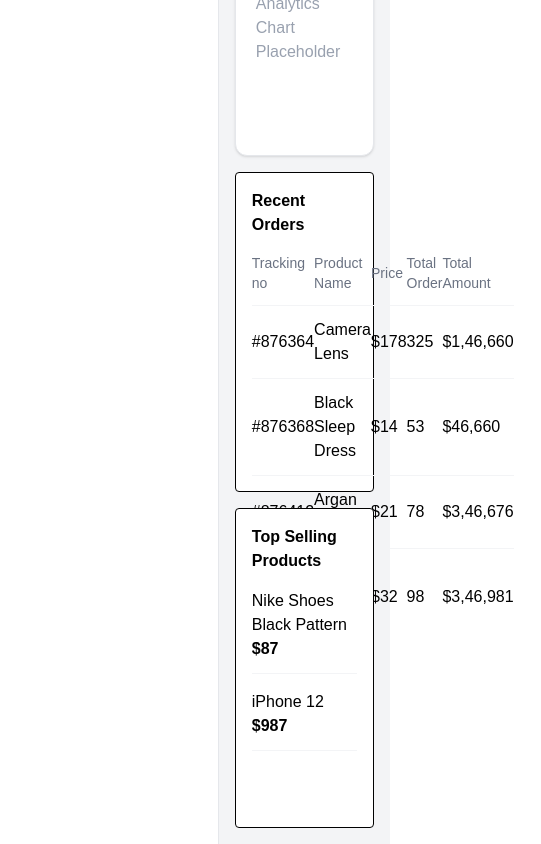
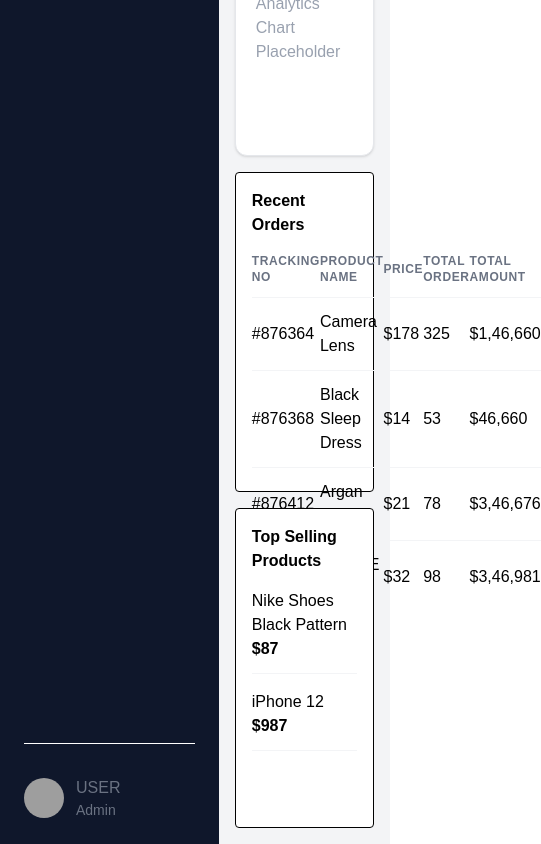
Before and after one commit to mozumil/saas-dashboard, a Next.js app: page / in a window 390 px wide. Shown: the part 1014-1858 px from the top of the page, 541 px wide, since content can reach past the window. Built offline with nearby package versions, Linux system fonts and the light colour scheme; grey boxes are pictures that could not be loaded.

Commit message:
build responsive dashboard UI and sidebar navigation

```diff
--- a/src/components/RecentOrders.tsx
+++ b/src/components/RecentOrders.tsx
@@ -20,19 +20,19 @@ export default function RecentOrders({
       <table className="w-full text-left">
         <thead>
           <tr>
-            <th className="pb-3 text-sm text-gray-500 font-medium">
+            <th className="pb-3 text-xs uppercase tracking-wider text-gray-500">
               Tracking no
             </th>
-            <th className="pb-3 text-sm text-gray-500 font-medium">
+            <th className="pb-3 text-xs uppercase tracking-wider text-gray-500">
               Product Name
             </th>
-            <th className="pb-3 text-sm text-gray-500 font-medium">
+            <th className="pb-3 text-xs uppercase tracking-wider text-gray-500">
               Price
             </th>
-            <th className="pb-3 text-sm text-gray-500 font-medium">
+            <th className="pb-3 text-xs uppercase tracking-wider text-gray-500">
               Total Order
             </th>
-            <th className="pb-3 text-sm text-gray-500 font-medium">
+            <th className="pb-3 text-xs uppercase tracking-wider text-gray-500">
               Total Amount
             </th>
           </tr>
--- a/src/components/Sidebar.tsx
+++ b/src/components/Sidebar.tsx
@@ -20,7 +20,7 @@ const menuItems = [
 
 export default function Sidebar() {
   return (
-    <aside className="w-64 bg-white border-r border-gray-200 p-6">
+    <aside className="w-64 bg-slate-900 text-white p-6 flex flex-col">
         <h2 className="text-xl font-bold mb-8 text-gray-600">
          LOGO
         </h2>
@@ -32,7 +32,7 @@ export default function Sidebar() {
             <a
               key={item.name}
               href="#"
-              className="flex items-center gap-3 px-3 py-2 rounded-lg text-gray-600 hover:bg-gray-100 hover:text-black transition"
+              className="flex items-center gap-3 px-3 py-2 rounded-lg text-slate-300 hover:bg-slate-800 hover:text-white transition"
             >
               <Icon size={18} />
               {item.name}
@@ -40,6 +40,24 @@ export default function Sidebar() {
           );
         })}
       </nav>
+
+      <div className="mt-auto pt-8 border-t ">
+        <div className="flex items-center gap-3">
+          <img
+            src="https://i.pravatar.cc/41"
+            alt="profile"
+            className="w-10 h-10 rounded-full"
+          />
+
+          <div>
+            <p className="font-medium text-gray-500">USER</p>
+            <p className="text-sm text-gray-500">
+             Admin
+            </p>
+          </div>
+        </div>
+      </div>
+
     </aside>
   );
 }
```
